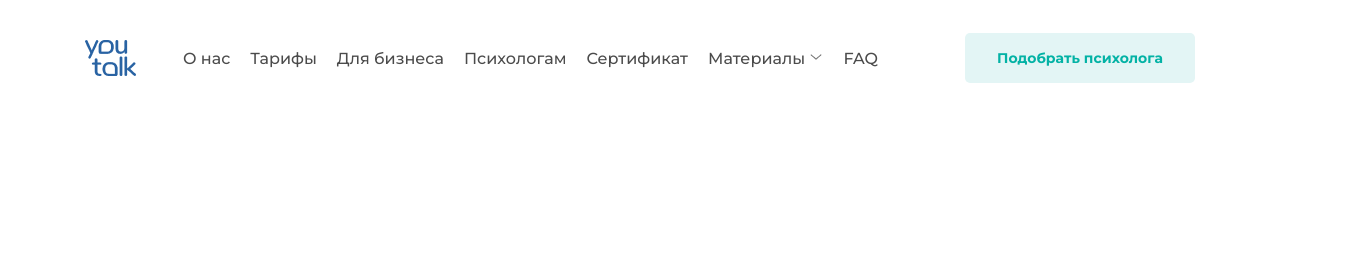
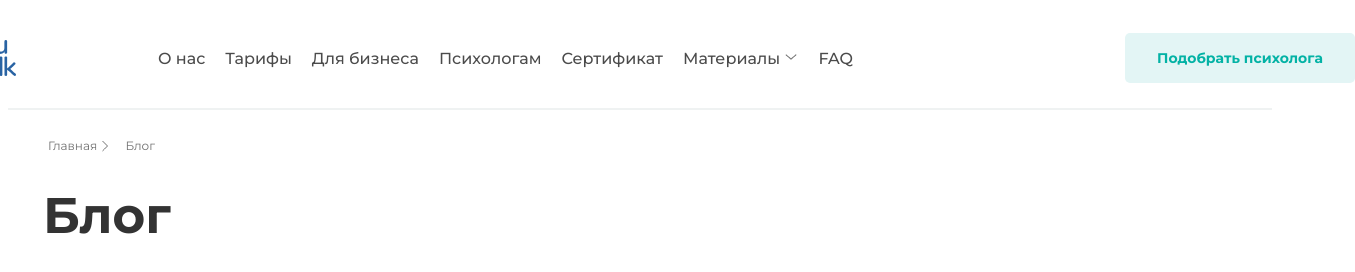
Before and after one commit to Viktor1cod/YouTalk, a plain HTML site: page index.html in a window 1280 px wide. Shown: the whole page, 1355 px wide, since content can reach past the window. Drawn offline with Linux system fonts and the light colour scheme.

Commit message:
add line, home and blog

```diff
--- a/index.html
+++ b/index.html
@@ -29,15 +29,27 @@
                         <a href="!#">Сертификат</a>
                     </li>
                     <li>
-                        <a href="!#">Материалы <img src="./image/icon/vector.png" alt=""></a>
+                        <a href="!#">Материалы <img src="./image/icon/vector.png" alt="icon"></a>
                     </li>
                     <li>
                         <a href="!#">FAQ</a>
                     </li>
                 </ul>
             </nav>
-            <a class="btn" href="!#">Подобрать психолога</a>
+            <a class="btn btn__header" href="!#">Подобрать психолога</a>
         </div>
     </header>
+
+    <div class="header__line"></div>
+
+    <main class="content">
+        <nav class="breadclumb">
+            <ul>
+                <li class="breadclumb__item"><span>Главная</span><img class="arrow" src="./image/icon/arrow.svg" alt="icon"></li>
+                <li class="breadclumb__item"><span>Блог</span></li>
+            </ul>
+        </nav>
+        <h1 class="content__header">Блог</h1>
+    </main>
 </body>
 </html>
--- a/style.css
+++ b/style.css
@@ -3,6 +3,10 @@
 
 
 /* Общие стили */
+
+* {
+    box-sizing: border-box;
+}
 
 body {
     font-family: 'Montserrat', sans-serif;
@@ -65,6 +69,10 @@ img {
     padding: 0 15px;
 }
 
+.header__logo {
+    margin-left: -120px;
+}
+
 .btn:hover {
     opacity: 0.8;
 }
@@ -82,6 +90,12 @@ img {
     padding: 25px 0;
 }
 
+.btn__header {
+    width: 230px;
+    height: 50px;
+    margin-right: -160px;
+}
+
 .header .container {
   display: flex;
   justify-content: space-between;
@@ -91,8 +105,8 @@ img {
 .header__list {
     display: flex;
     gap: 20px;
-    margin-left: 40px;
-    margin-right: 80px ;
+
+    margin-right: 130px ;
 }
 
 .header__nav a {
@@ -107,6 +121,47 @@ img {
      opacity: 0.9;  /* прозрачность при наведении */
 }
 
-.header__nav a.active {
-     opacity: 1; /* прозрачность */
+.header__line {
+    grid-area: header-line;
+    border: none;
+    background-color: #EFF2F2;
+    height: 2px;
+    width: 100%;
 }
+
+/* Основной контент */
+.breadclumb {
+    box-sizing: border-box;
+    max-width: 1440px;
+    margin-left: auto;
+    margin-right: auto;
+    padding: 25px 0 0  40px;
+}
+
+.breadclumb__item {
+    list-style: none;
+    color: #333333B2;
+    font-size: 12px;
+    line-height: 18px;
+    display: inline-block;
+    gap: 4px;
+}
+
+.breadclumb__item:nth-of-type(even) {
+    margin-left: 8px;
+}
+
+.arrow {
+    margin-bottom: -4px;
+}
+
+.content__header {
+  box-sizing: border-box;
+  max-width: 1440px;
+  margin-left: auto;
+  margin-right: auto;
+  font-size: 50px;
+  font-weight: 700;
+  color: #333;
+  padding: 30px 0 0 35px;
+}
```
Also changed, not shown: image/icon/arrow.svg (added).
